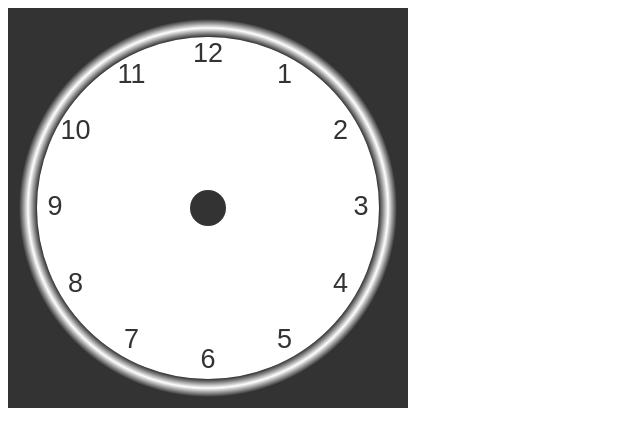
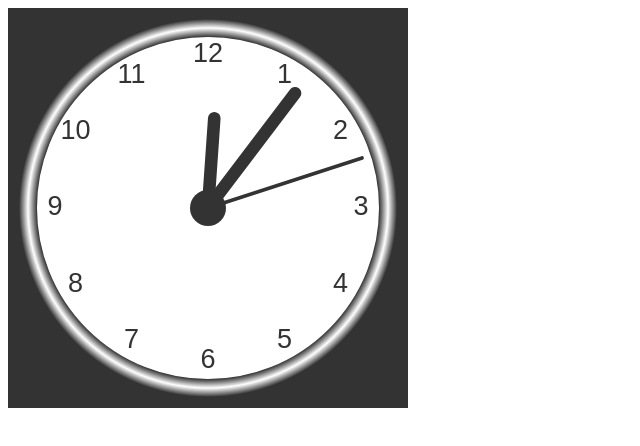
Before and after one commit to Luanftg/canvas-clock, a plain HTML site: page index.html in a window 1280 px wide. Shown: the whole page, without its empty margins (0-640 px from the left). Drawn offline with Linux system fonts and the light colour scheme.

Commit message:
draw hands

```diff
--- a/index.html
+++ b/index.html
@@ -23,6 +23,36 @@
         function drawClock() {
             drawFace(ctx, radius);
             drawNumbers(ctx, radius);
+            drawTime(ctx, radius);
+        }
+
+        function drawTime(ctx, radius) {
+            var now = new Date();
+            var hour = now.getHours();
+            var minute = now.getMinutes();
+            var second = now.getSeconds();
+
+            //hour
+            hour = hour % 12;
+            hour = (hour * Math.PI / 6) + (minute * Math.PI / (6 * 60)) + (second * Math.PI / (360 * 6));
+            drawHand(ctx, hour, radius * 0.5, radius * 0.07);
+            //minute
+            minute = (minute * Math.PI / 30) + (second * Math.PI / (30 * 60));
+            drawHand(ctx, minute, radius * 0.8, radius * 0.07);
+            //second
+            second = (second * Math.PI / 30);
+            drawHand(ctx, second, radius * 0.9, radius * 0.02);
+        }
+
+        function drawHand(ctx, pos, length, width) {
+            ctx.beginPath();
+            ctx.lineWidth = width;
+            ctx.lineCap = "round";
+            ctx.moveTo(0, 0);
+            ctx.rotate(pos);
+            ctx.lineTo(0, -length);
+            ctx.stroke();
+            ctx.rotate(-pos);
         }
 
         function drawNumbers(ctx, radius) {
```
